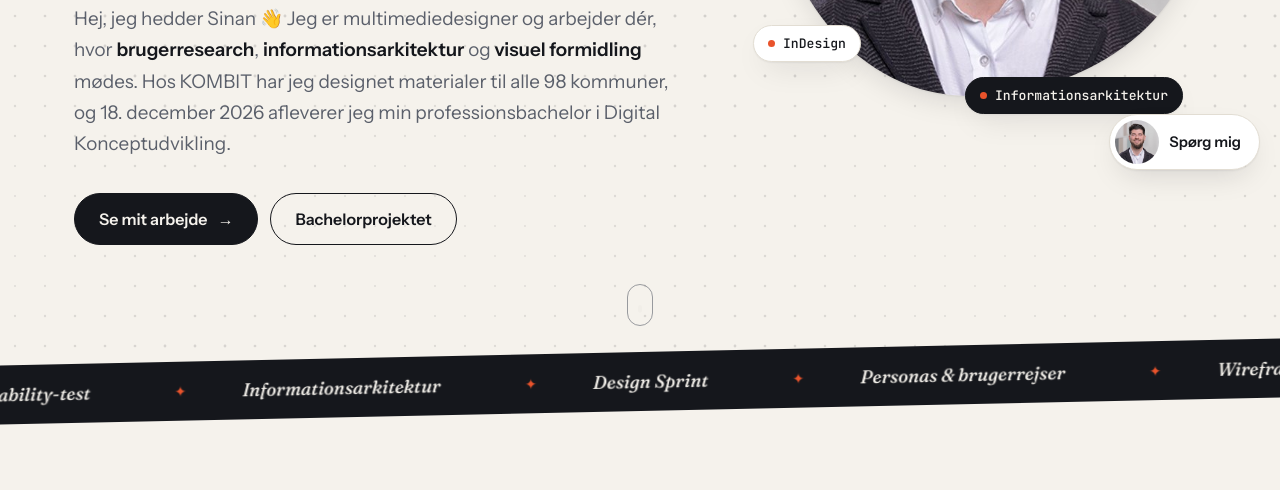
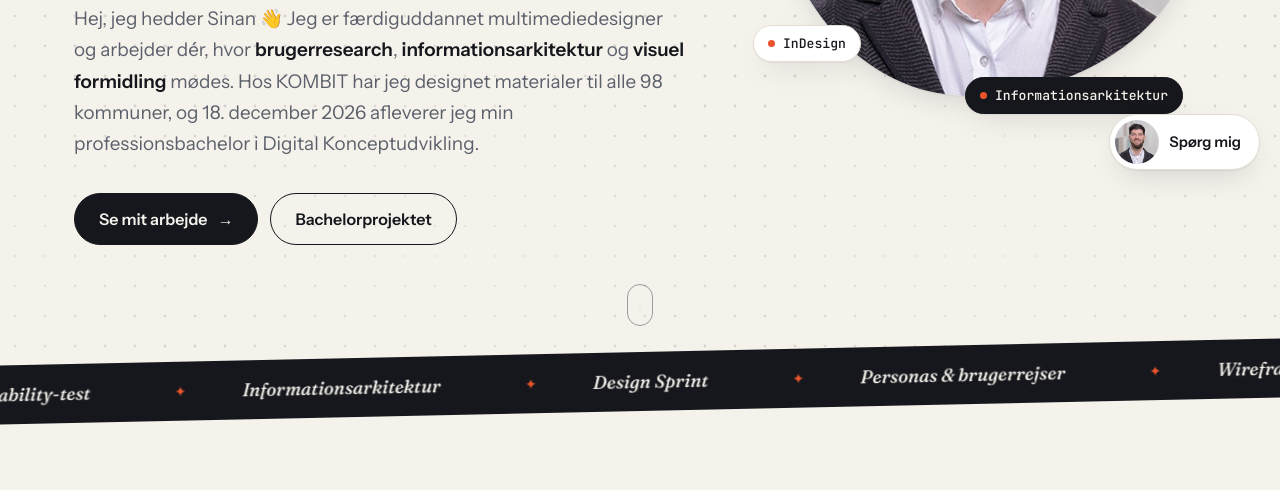
Before and after one commit to AbuIlyas2023/portfolio, a plain HTML site: page index.html in a window 1280 px wide. Shown: the part 610-1100 px from the top of the page. Drawn offline with Linux system fonts and the light colour scheme.

Commit message:
CV og rettelser

```diff
--- a/index.html
+++ b/index.html
@@ -52,7 +52,7 @@
       <div class="hero-text">
         <p class="status reveal"><span class="pulse"></span>Søger en rolle inden for UX &amp; brugerresearch</p>
         <h1 class="reveal">Jeg gør komplekse <span class="rotator" aria-live="polite"><span class="rotator-word">offentlige data</span></span> lette at finde og forstå.</h1>
-        <p class="lead reveal">Hej, jeg hedder Sinan 👋 Jeg er multimediedesigner og arbejder dér, hvor <strong>brugerresearch</strong>, <strong>informationsarkitektur</strong> og <strong>visuel formidling</strong> mødes. Hos KOMBIT har jeg designet materialer til alle 98 kommuner, og 18. december 2026 afleverer jeg min professionsbachelor i Digital Konceptudvikling.</p>
+        <p class="lead reveal">Hej, jeg hedder Sinan 👋 Jeg er færdiguddannet multimediedesigner og arbejder dér, hvor <strong>brugerresearch</strong>, <strong>informationsarkitektur</strong> og <strong>visuel formidling</strong> mødes. Hos KOMBIT har jeg designet materialer til alle 98 kommuner, og 18. december 2026 afleverer jeg min professionsbachelor i Digital Konceptudvikling.</p>
         <p class="actions reveal">
           <a class="button magnetic" href="#arbejde">Se mit arbejde <span aria-hidden="true">→</span></a>
           <a class="button ghost magnetic" href="#bachelor">Bachelorprojektet</a>
```
